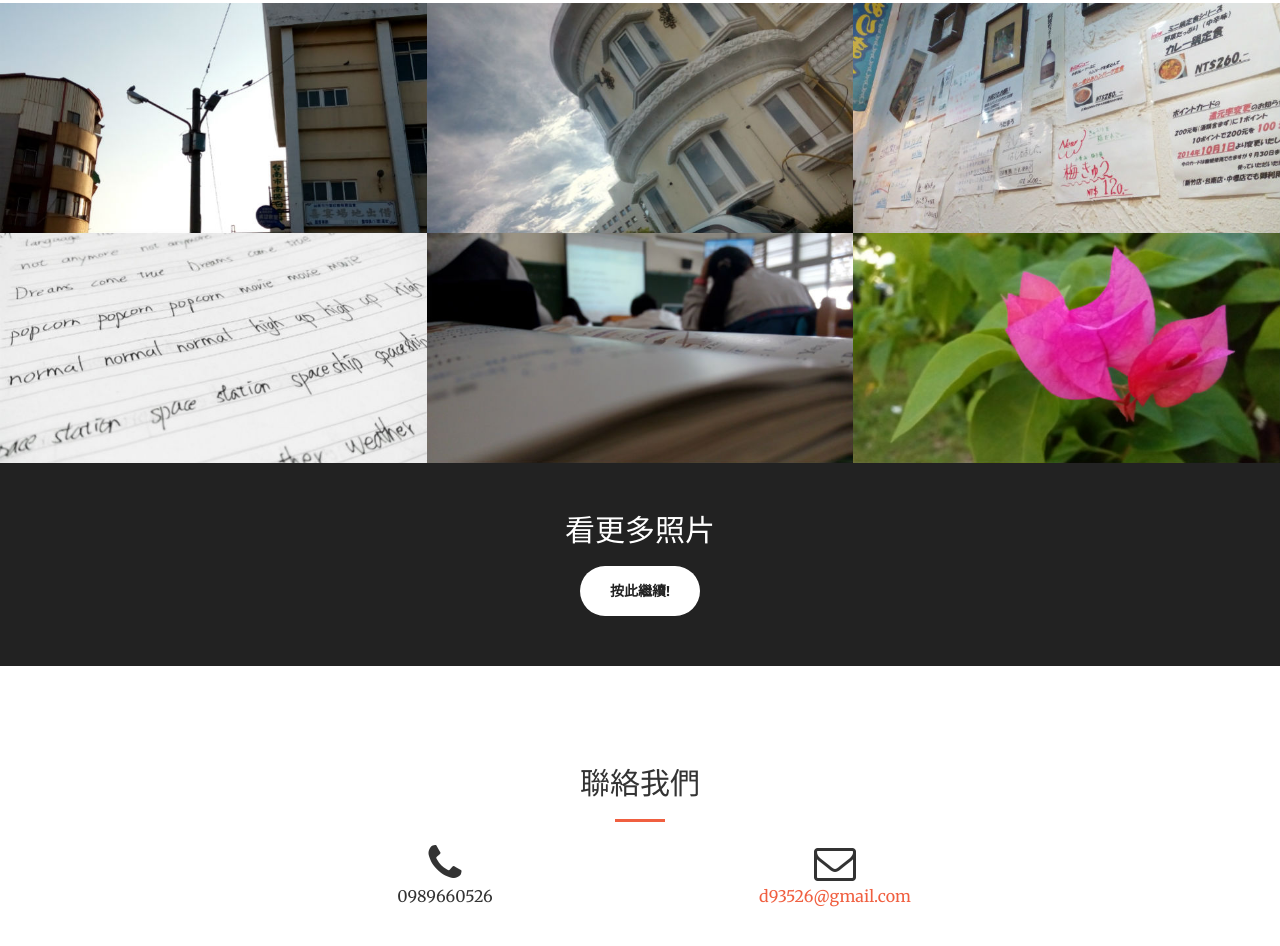
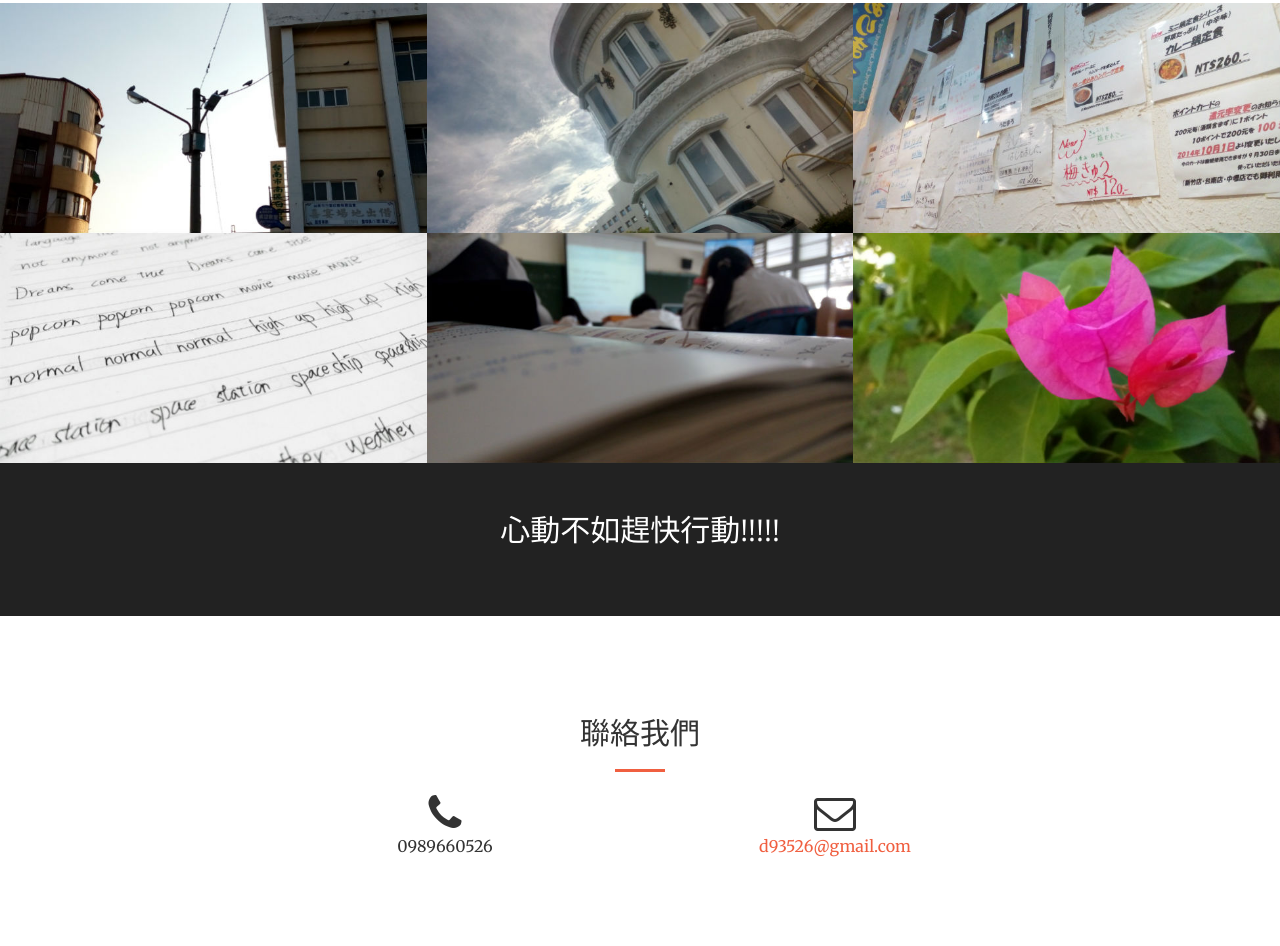
Before and after one commit to s1050022/hhjh, a website: page creative/index.html in a window 1280 px wide. Shown: the part 1599-2545 px from the top of the page. Drawn offline with nearby package versions, Linux system fonts and the light colour scheme.

Commit message:
20161219-11

```diff
--- a/creative/index.html
+++ b/creative/index.html
@@ -224,8 +224,8 @@
     <aside class="bg-dark">
         <div class="container text-center">
             <div class="call-to-action">
-                <h2>看更多照片</h2>
-                <a href="http://startbootstrap.com/template-overviews/creative/" class="btn btn-default btn-xl sr-button">按此繼續!</a>
+                <h2>心動不如趕快行動!!!!!</h2>
+
             </div>
         </div>
     </aside>
```
